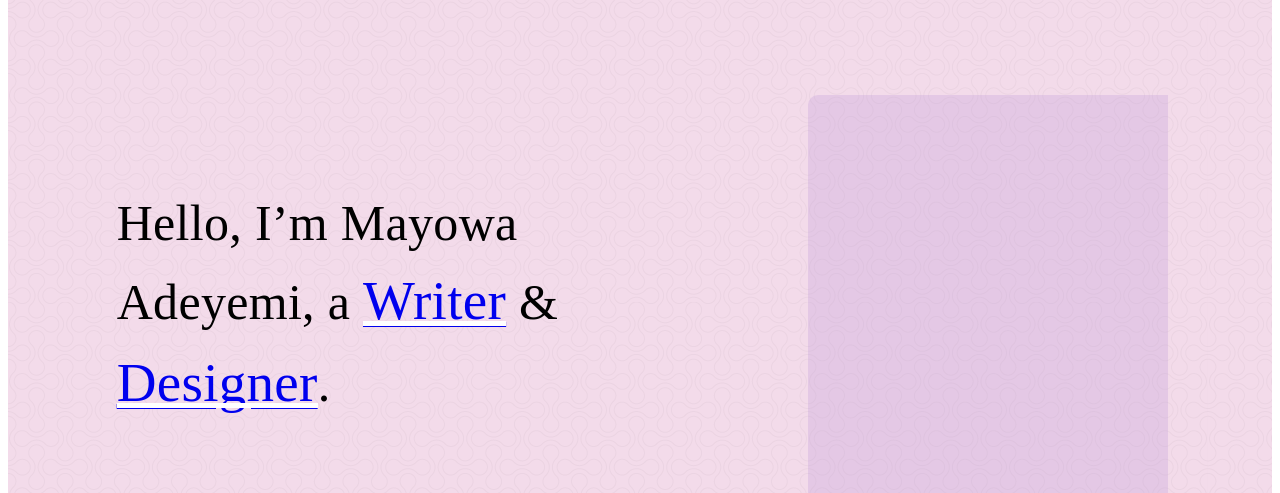
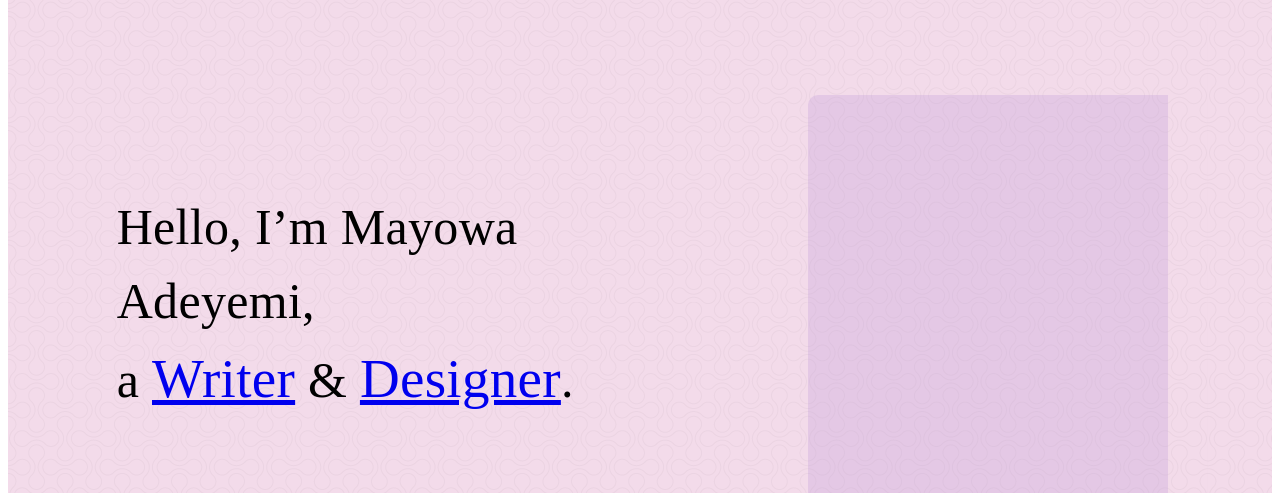
Before and after one commit to Oluwa-nifemi/workwithmayowa, a Gatsby site: page / in a window 1280 px wide. Shown: the part 106-599 px from the top of the page. Built offline with nearby package versions, Linux system fonts and the light colour scheme; Gatsby itself is replaced by a stand-in of ours.

Commit message:
Break text and changed line colour to purple

```diff
--- a/src/pages/index.js
+++ b/src/pages/index.js
@@ -24,7 +24,7 @@ const Index = ({ data }) => {
       centerFooter={false}
     >
       <h1 className={classes.intro}>
-        Hello, I’m Mayowa Adeyemi, a {' '}
+        Hello, I’m Mayowa Adeyemi, <br/>a {' '}
         <Link
           to='/works/writer'
           className={classes.introLink}
--- a/src/pages/index.module.css
+++ b/src/pages/index.module.css
@@ -29,7 +29,7 @@
   bottom: 5px;
   left: 0;
   height: 5px;
-  background: white;
+  background: var(--dark-purple);
   display: inline-flex;
 }
 
```
